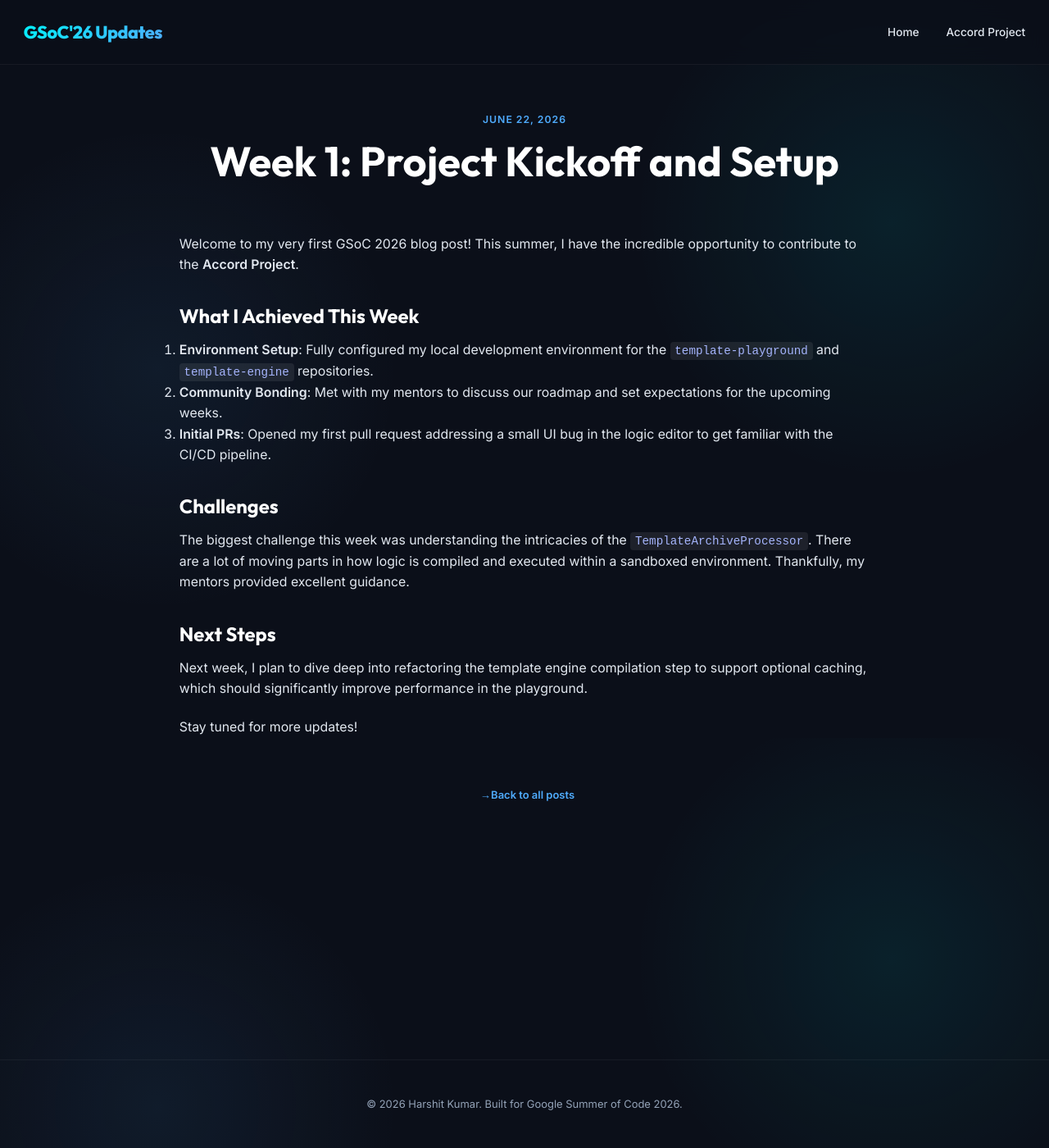
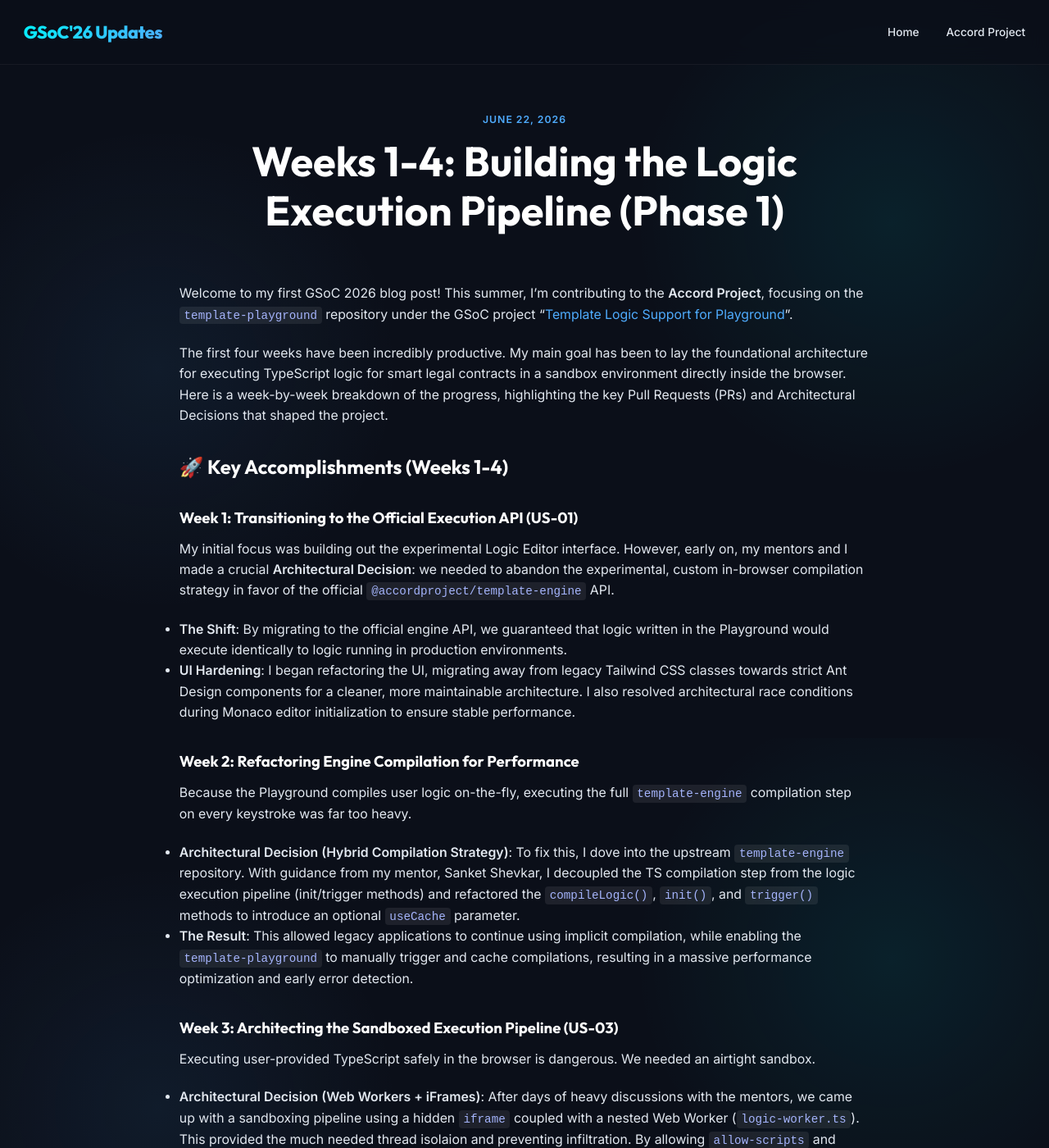
Before and after one commit to 23harshitkumar/23harshitkumar.github.io, a Jekyll site: the page built from _posts/2026-06-22-week-1.md, in a window 1280 px wide and 1400 px high. Shown: the whole window at 82% size. Built offline with Jekyll 4.4.1, drawn with Linux system fonts in a browser that asks for light colours; some of the changed text lies outside the part shown.

Commit message:
update the blog

```diff
--- a/_posts/2026-06-22-week-1.md
+++ b/_posts/2026-06-22-week-1.md
@@ -1,24 +1,41 @@
 ---
 layout: post
-title: "Week 1: Project Kickoff and Setup"
+title: "Weeks 1-4: Building the Logic Execution Pipeline (Phase 1)"
 date: 2026-06-22 10:00:00 -0000
 categories: update
 ---
 
-Welcome to my very first GSoC 2026 blog post! This summer, I have the incredible opportunity to contribute to the **Accord Project**.
+Welcome to my first GSoC 2026 blog post! This summer, I'm contributing to the **Accord Project**, focusing on the [`template-playground`](https://github.com/accordproject/template-playground) repository under the GSoC project "[Template Logic Support for Playground](https://summerofcode.withgoogle.com/programs/2026/projects/R4u8FyUV)".
 
-## What I Achieved This Week
+The first four weeks have been incredibly productive. My main goal has been to lay the foundational architecture for executing TypeScript logic for smart legal contracts in a sandbox environment directly inside the browser. Here is a week-by-week breakdown of the progress, highlighting the key Pull Requests (PRs) and Architectural Decisions that shaped the project.
 
-1. **Environment Setup**: Fully configured my local development environment for the `template-playground` and `template-engine` repositories.
-2. **Community Bonding**: Met with my mentors to discuss our roadmap and set expectations for the upcoming weeks.
-3. **Initial PRs**: Opened my first pull request addressing a small UI bug in the logic editor to get familiar with the CI/CD pipeline.
+## 🚀 Key Accomplishments (Weeks 1-4)
 
-## Challenges
+### Week 1: Transitioning to the Official Execution API (US-01)
+My initial focus was building out the experimental Logic Editor interface. However, early on, my mentors and I made a crucial **Architectural Decision**: we needed to abandon the experimental, custom in-browser compilation strategy in favor of the official `@accordproject/template-engine` API.
+- **The Shift**: By migrating to the official engine API, we guaranteed that logic written in the Playground would execute identically to logic running in production environments.
+- **UI Hardening**: I began refactoring the UI, migrating away from legacy Tailwind CSS classes towards strict Ant Design components for a cleaner, more maintainable architecture. I also resolved architectural race conditions during Monaco editor initialization to ensure stable performance.
 
-The biggest challenge this week was understanding the intricacies of the `TemplateArchiveProcessor`. There are a lot of moving parts in how logic is compiled and executed within a sandboxed environment. Thankfully, my mentors provided excellent guidance.
+### Week 2: Refactoring Engine Compilation for Performance
+Because the Playground compiles user logic on-the-fly, executing the full `template-engine` compilation step on every keystroke was far too heavy.
+- **Architectural Decision (Hybrid Compilation Strategy)**: To fix this, I dove into the upstream `template-engine` repository. With guidance from my mentor, Sanket Shevkar, I decoupled the TS compilation step from the logic execution pipeline (init/trigger methods) and refactored the `compileLogic()`, `init()`, and `trigger()` methods to introduce an optional `useCache` parameter.
+- **The Result**: This allowed legacy applications to continue using implicit compilation, while enabling the `template-playground` to manually trigger and cache compilations, resulting in a massive performance optimization and early error detection.
 
-## Next Steps
+### Week 3: Architecting the Sandboxed Execution Pipeline (US-03)
+Executing user-provided TypeScript safely in the browser is dangerous. We needed an airtight sandbox.
+- **Architectural Decision (Web Workers + iFrames)**: After days of heavy discussions with the mentors, we came up with a sandboxing pipeline using a hidden `iframe` coupled with a nested Web Worker (`logic-worker.ts`). This provided the much needed thread isolaion and preventing infiltration. By allowing `allow-scripts` and deliberately omitting `allow-same-origin`, the browser forces the iframe into a strict null origin, completely isolating it from the host application.
+- **Security Hardening**: I enforced strict `Content-Security-Policy` headers (`default-src 'none'; script-src 'unsafe-inline' blob:`) on the sandbox to prevent data exfiltration.
+- **Upstream Discoveries**: During this process, I discovered upstream validation gaps. I opened formal issues on the core `template-engine` (to enforce `TemplateLogic` subclassing) and the `concerto` repository (to fix TypeScript mapping for `DateTime` fields).
 
-Next week, I plan to dive deep into refactoring the template engine compilation step to support optional caching, which should significantly improve performance in the playground.
+### Week 4: Adaptive UI Layouts & Runner Integration (US-08)
+With the underlying sandbox execution pipeline finalized, the application needed an interface capable of interacting with the new engine.
+- **Architectural Decision (Adaptive State)**: For **US-08**, I introduced a dynamic, responsive 3-column workspace. I integrated smart visibility state logic into the Zustand store. Now, when a user loads a logic-enabled template, the Playground automatically adapts—hiding the PDF preview and revealing the Logic Editor and Contract Runner Workspace.
+- **Testing**: I maintained 100% component test coverage by writing comprehensive `vitest` unit tests for the new UI panels.
 
-Stay tuned for more updates!
+## 🧠 Challenges Faced
+The biggest challenge over these four weeks was navigating the intricate dependency tree of the Accord Project ecosystem. Changes in the `template-playground` frequently required digging deep into the `template-engine` and `concerto` core libraries. Understanding how `TemplateArchiveProcessor` dynamically evaluates logic and coming up with a robust and efficient sandboxing solution was time consuming and required a lot of deep-dive debugging and guidance from the mentors.
+
+## 🔜 Next Steps
+With the core sandboxed logic pipeline and the adaptive Logic Editor UI finalized, my next steps involve refining the interactive contract execution features (US-04). We will be building out the State and Event tracking panels so users can visually step through their contract's lifecycle.
+
+A huge thanks to my mentors (Sanket Shevkar, Matt Roberts, and Priyanshu Singh) for their continuous support through these complex architectural decisions. Stay tuned for updates from upcoming weeks!
```
